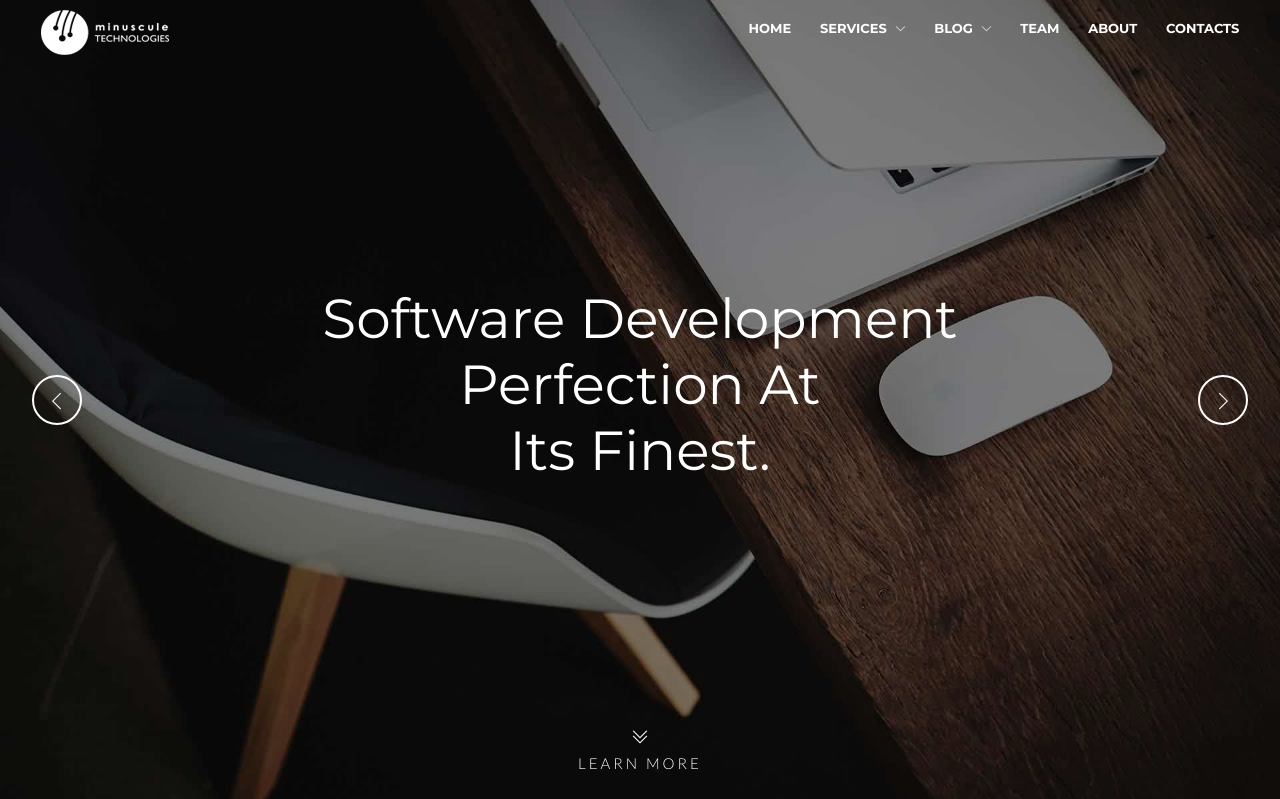
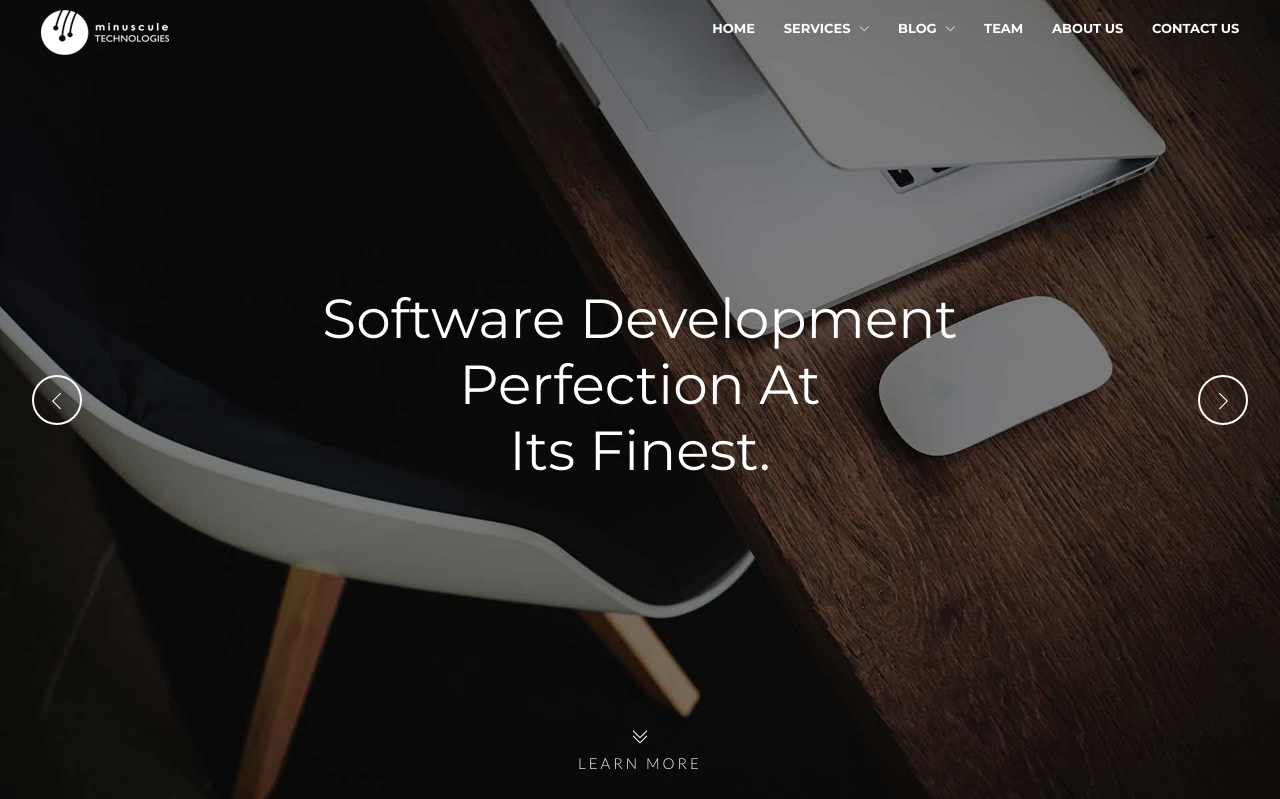
Before and after one commit to PrijeshJp/final, a PHP site: page /index.php in a window 1280 px wide; the page is wider, and only the part inside the window is pictured. Shown: the top 799 px of that part. Run offline with PHP 8.4, Linux system fonts and the light colour scheme; some libraries are stand-ins or nearby versions.

Commit message:
Update nav.php

```diff
--- a/nav.php
+++ b/nav.php
@@ -85,10 +85,10 @@
                                     <a href="team.php" class="s-header-v2__nav-link">Team</a>
                                 </li>
                                 <li class="s-header-v2__nav-item">
-                                    <a href="about.php" class="s-header-v2__nav-link">About</a>
+                                    <a href="about.php" class="s-header-v2__nav-link">About Us</a>
                                 </li>
                                 <li class="s-header-v2__nav-item">
-                                    <a href="contact.php" class="s-header-v2__nav-link s-header-v2__nav-link--dark">Contacts</a>
+                                    <a href="contact.php" class="s-header-v2__nav-link s-header-v2__nav-link--dark">Contact Us</a>
                                 </li>
                             </ul>
                         </div>
```
